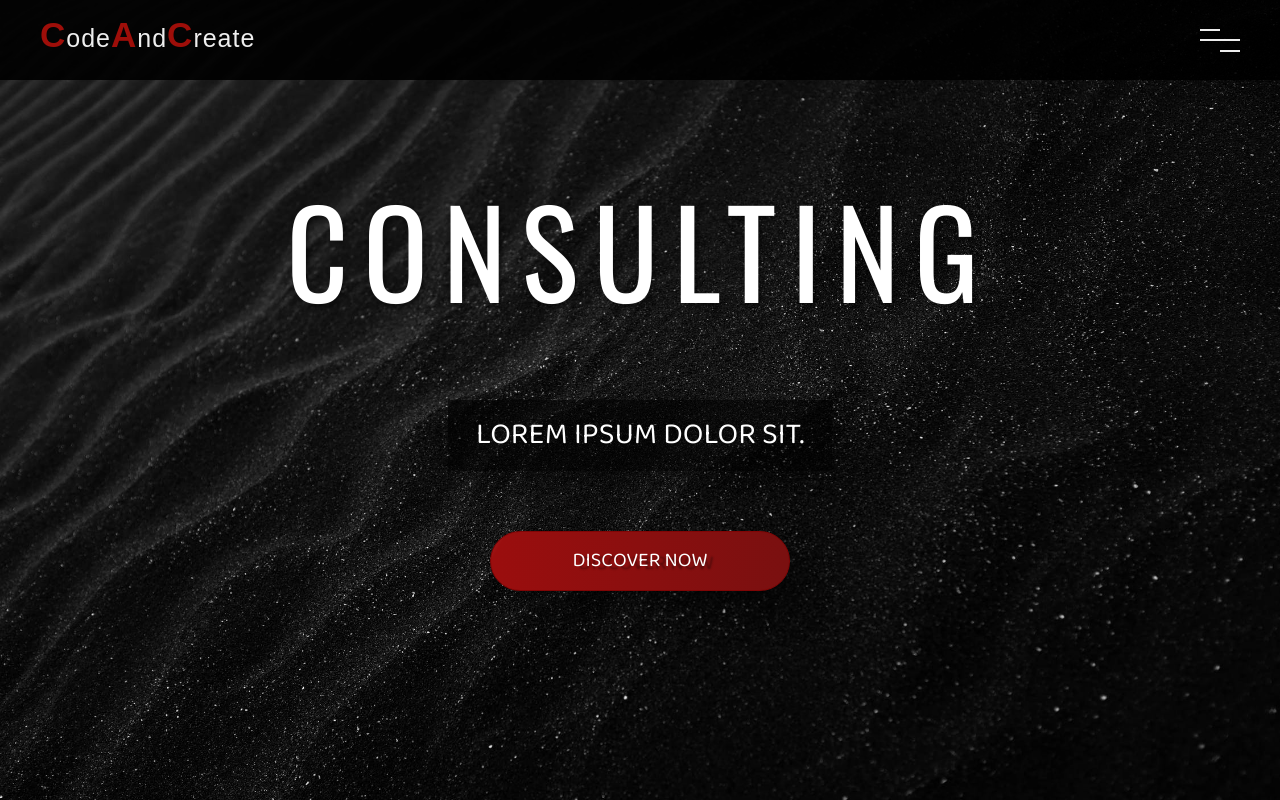
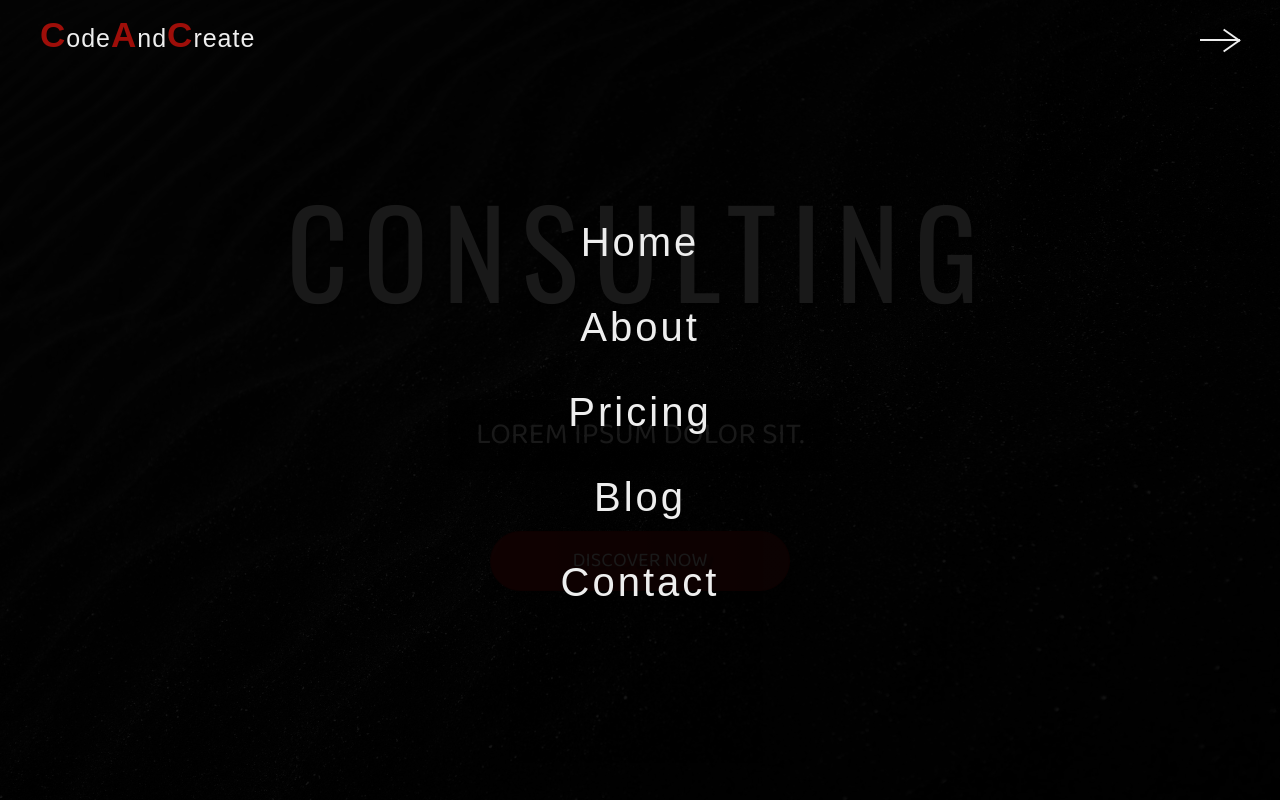
Before and after one commit to TaiwoOluwaseyi/Business_Agency_Page, a plain HTML site: page index.html in a window 1280 px wide. Both pictures are taken after a click on the element 1220 px from the left and 40 px from the top of the page. Drawn offline with nearby package versions, Linux system fonts and the light colour scheme.

Commit message:
another commit

```diff
--- a/script.js
+++ b/script.js
@@ -0,0 +1,9 @@
+// Navbar
+const menu = document.querySelector('.menu')
+const navbar = document.querySelector('.navbar')
+
+menu.addEventListener('click', () => {
+  navbar.classList.toggle('change')
+  menu.classList.toggle('change')
+})
+// End of Navbar
--- a/style.css
+++ b/style.css
@@ -20,9 +20,24 @@ html {
   height: 8rem;
   background-color: rgba(0, 0, 0, 0.9);
   position: fixed;
-  top: 0;
+  top: -8rem;
   z-index: 10;
   padding: 3rem;
+  transition: height 0.5s;
+  animation: animateNavbar 1s 0.7s forwards;
+}
+
+@keyframes animateNavbar {
+  0% {
+    top: -8rem;
+  }
+  100% {
+    top: 0;
+  }
+}
+
+.navbar.change {
+  height: 100vh;
 }
 
 .logo {
@@ -55,6 +70,14 @@ flex-direction: column;
 align-items: center;
 opacity: 0;
 visibility: hidden;
+transition: all 0.4s;
+}
+
+.change .nav-list {
+  opacity: 1;
+  visibility: visible;
+  transition: all 0.7s 0.5s;
+
 }
 
 .nav-link {
@@ -90,15 +113,30 @@ visibility: hidden;
   width: 100%;
   height: 0.2rem;
   background-color: #eee;
+  transition: transform 0.5s;
 }
 
 .line-1 {
   width: 50%;
+
+}
+
+.change .line-1 {
+  transform: translate(100%, 1rem) rotate(-35deg);
+  transform-origin: right;
+
 }
 
 .line-3 {
   width: 50%;
   margin-left: auto;
+
+}
+
+.change .line-3 {
+   transform: translateY(-1rem) rotate(35deg);
+  transform-origin: right;
+
 }
 /* End of menu */
 
```
